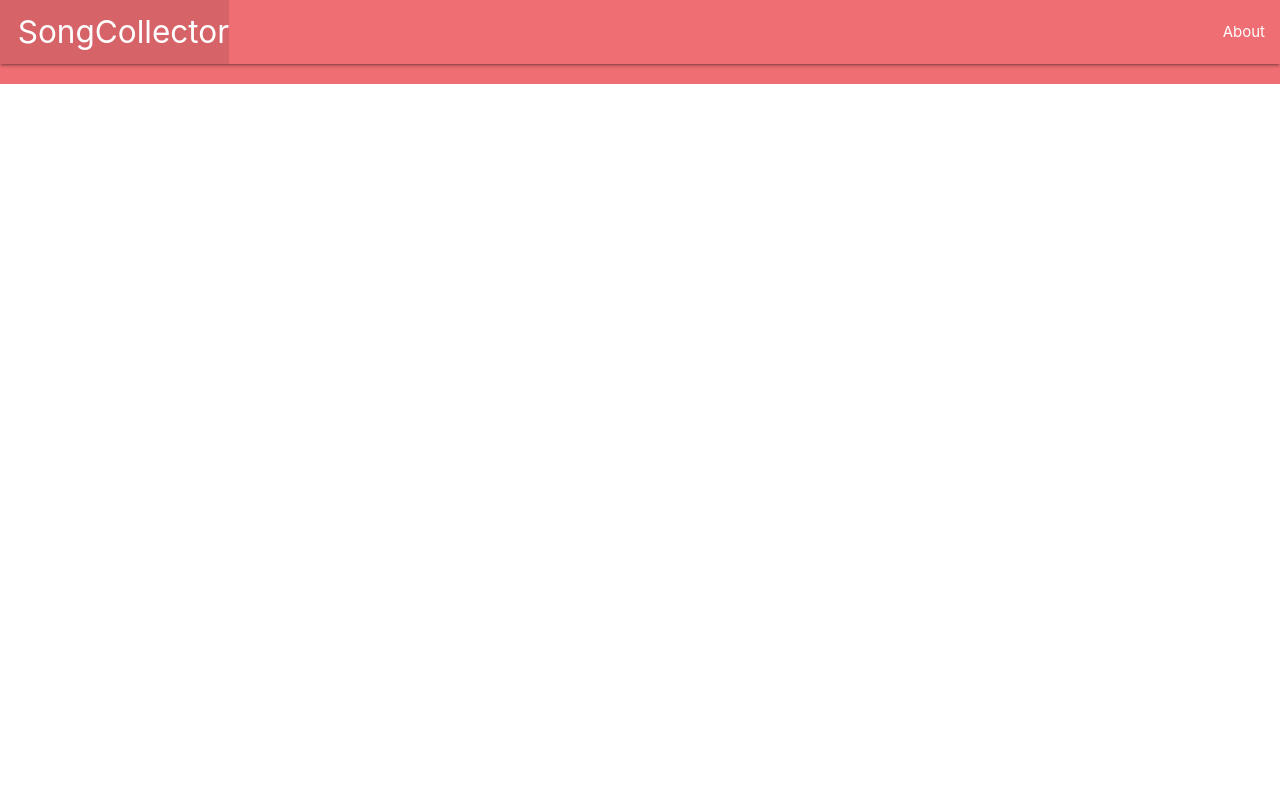
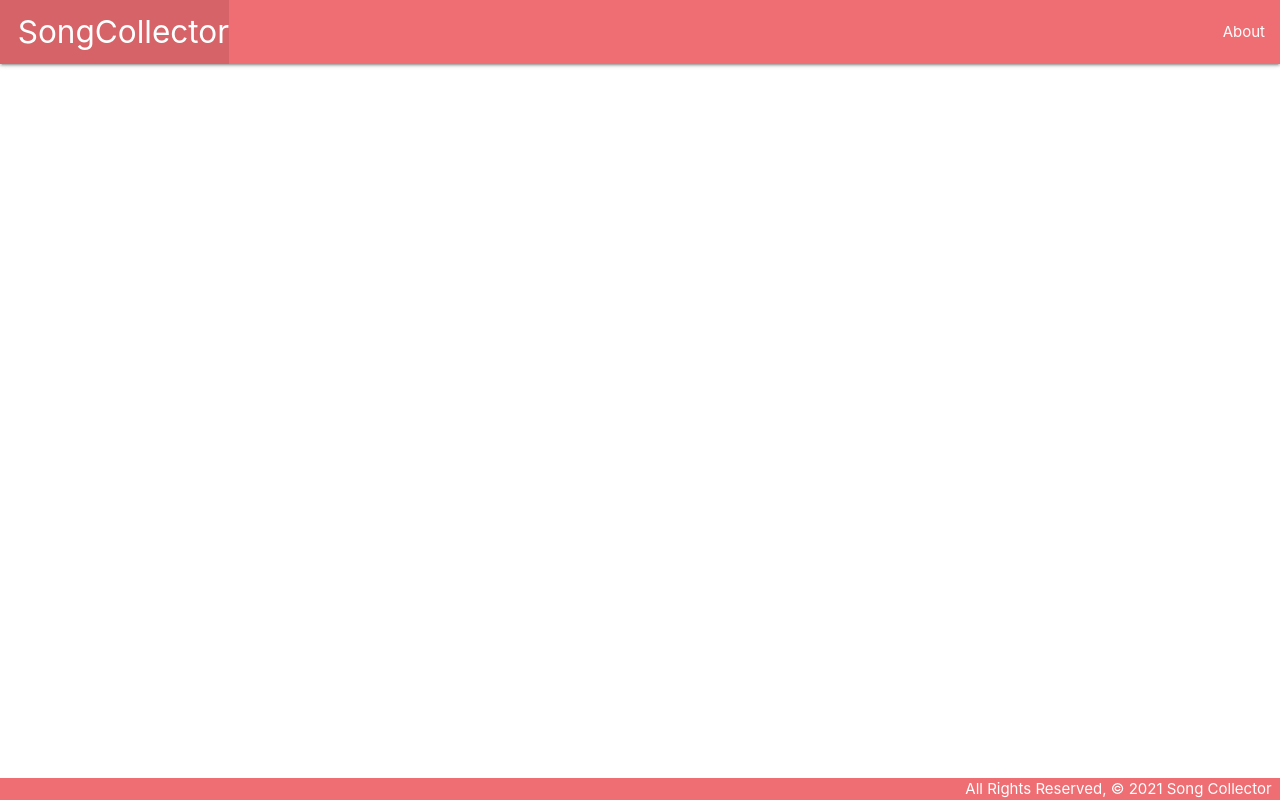
Before and after one commit to sammy2342/song-collector, a Django app: template main_app/templates/base.html in a window 1280 px wide. Run offline with Django 4.2, Linux system fonts and the light colour scheme; the template is opened without the code that fills it, so the values that code supplies are empty.

Commit message:
complete css footer

```diff
--- /dev/null
+++ b/main_app/static/css/style.css
@@ -0,0 +1,14 @@
+body {
+    display: flex;
+    min-height: 100vh;
+    flex-direction: column;
+  }
+
+  main {
+    flex: 1 0 auto;
+  }
+
+  footer.page-footer {
+    padding-top: 0;
+    text-align: right;
+  }
--- a/main_app/templates/base.html
+++ b/main_app/templates/base.html
@@ -1,3 +1,4 @@
+{% load static %}
 <!DOCTYPE html>
 <html lang="en">
 <head>
@@ -6,6 +7,8 @@
   <meta http-equiv="X-UA-Compatible" content="ie=edge">
   <title>Song Collector</title>
   <link rel="stylesheet" href="https://cdnjs.cloudflare.com/ajax/libs/materialize/1.0.0/css/materialize.min.css">
+  <link rel="stylesheet" type="text/css" href="{% static 'css/style.css' %}">
+
 </head>
 <body>
   <header class="navbar-fixed">
--- a/songcollector/settings.py
+++ b/songcollector/settings.py
@@ -116,7 +116,7 @@ USE_TZ = True
 # Static files (CSS, JavaScript, Images)
 # https://docs.djangoproject.com/en/4.1/howto/static-files/
 
-STATIC_URL = 'static/'
+STATIC_URL = '/static/'
 
 # Default primary key field type
 # https://docs.djangoproject.com/en/4.1/ref/settings/#default-auto-field
```
Also changed, not shown: main_app/templates/about.html (+4 -11 lines).
